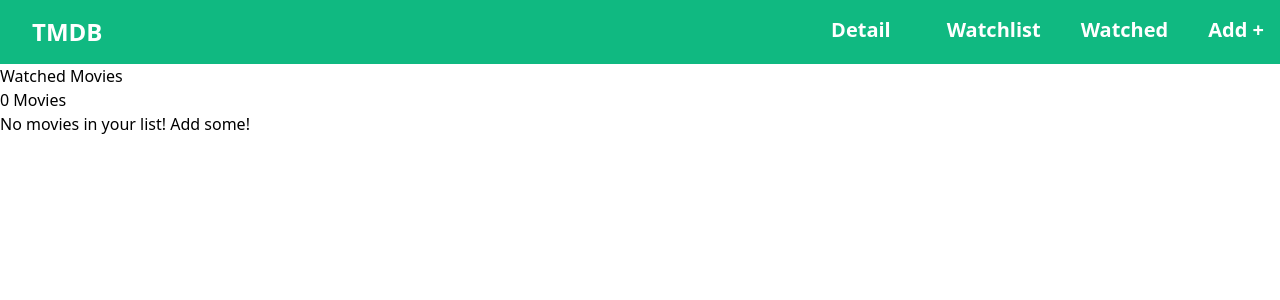
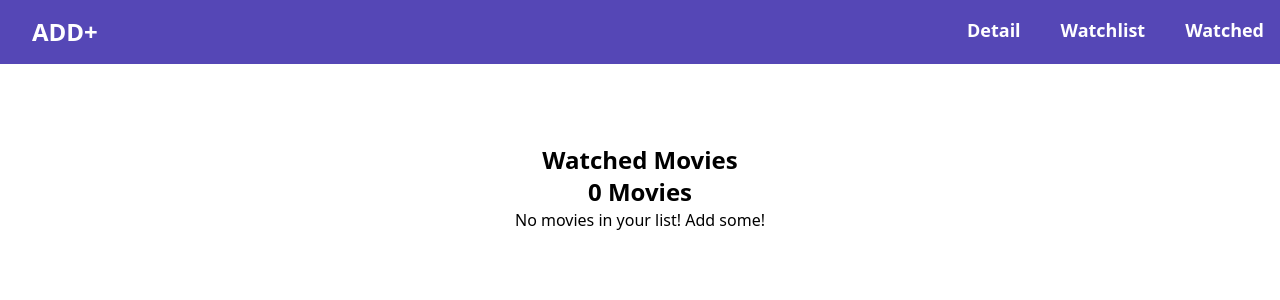
Before and after one commit to Brianrahmarela/tmdb-movie, a React (Create React App) app: page /watched in a window 1280 px wide. Shown: the top 300 px of the page. Built offline with nearby package versions, Linux system fonts and the light colour scheme.

Commit message:
add styling and watched movies

```diff
--- a/package.json
+++ b/package.json
@@ -4,6 +4,9 @@
   "private": true,
   "dependencies": {
     "@craco/craco": "^6.4.0",
+    "@fortawesome/fontawesome-svg-core": "^1.2.36",
+    "@fortawesome/free-solid-svg-icons": "^5.15.4",
+    "@fortawesome/react-fontawesome": "^0.1.16",
     "@testing-library/jest-dom": "^5.11.4",
     "@testing-library/react": "^11.1.0",
     "@testing-library/user-event": "^12.1.10",
--- a/src/App.js
+++ b/src/App.js
@@ -9,7 +9,6 @@ import {
 import Home from "../src/pages/Home";
 import MovieDetail from "../src/pages/MovieDetail";
 import Header from "../src/components/Header";
-import Add from "../src/components/Add";
 import Watched from "../src/components/Watched";
 import Watchlist from "../src/components/Watchlist";
 import { GlobalProvider } from "./context/GlobalState";
@@ -25,7 +24,6 @@ function App() {
 				<Route path="/detail" element={<MovieDetail />}></Route>
 				<Route path="/watchlist" element={<Watchlist />}></Route>
 				<Route path="/watched" element={<Watched />}></Route>
-				<Route path="/add" element={<Add />}></Route>
 			</Routes>
 		</BrowserRouter>
 		</GlobalProvider>
--- a/src/components/Add.js
+++ /dev/null
@@ -1,54 +0,0 @@
-import React, { useState } from "react";
-import  ResultCard  from "./ResultCard";
-
- const Add = () => {
-  const [query, setQuery] = useState("");
-  const [results, setResults] = useState([]);
-
-  const onChange = (e) => {
-    e.preventDefault();
-
-    setQuery(e.target.value);
-
-    fetch(
-      `https://api.themoviedb.org/3/search/movie?api_key=b43ffdc7beb600742db100df024dd5e0&language=en-US&page=1&include_adult=false&query=${e.target.value}`
-    )
-      .then((res) => res.json())
-      .then((data) => {
-        if (!data.errors) {
-          setResults(data.results);
-        } else {
-          setResults([]);
-        }
-      });
-  };
-
-  return (
-    <div className="add-page">
-      <div className="container">
-        <div className="add-content">
-          <div className="input-wrapper">
-            <input
-              type="text"
-              placeholder="Search for a movie"
-              value={query}
-              onChange={onChange}
-            />
-          </div>
-
-          {results.length > 0 && (
-            <ul className="results">
-              {results.map((movie) => (
-                <li key={movie.id}>
-                  <ResultCard movie={movie} />
-                </li>
-              ))}
-            </ul>
-          )}
-        </div>
-      </div>
-    </div>
-  );
-};
-
-export default Add;
--- a/src/components/Header.js
+++ b/src/components/Header.js
@@ -3,28 +3,25 @@ import { Link } from "react-router-dom";
 
 const Header = () => {
 	return (
-		<div className="bg-green-500 h-16" data-testid="navbar">
+		<div className="bg-base h-16" data-testid="navbar">
 			<main className="flex flex-row justify-between max-w-7xl mx-auto p-4">
 				<main className="flex ">
-					<h2 className="text-white font-bold text-xl mx-4">
+					<h2 className="text-white font-bold text-md mx-4">
 						<Link to="/">
-							<h1 className="text-white font-bold text-2xl">TMDB</h1>
+							<h1 className="text-white font-bold text-xl md:text-2xl">ADD+</h1>
 						</Link>{" "}
 					</h2>
 				</main>
 
-				<main className="flex justify-around space-x-10">
-					<h2 className="text-white font-bold text-xl mx-4">
+				<main className="flex justify-around space-x-3 md:space-x-10">
+					<h2 className="text-white font-bold text-md md:text-lg">
 						<Link to="/detail">Detail</Link>
 					</h2>
-					<h2 className="text-white font-bold text-xl">
+					<h2 className="text-white font-bold text-md md:text-lg">
 						<Link to="/watchlist">Watchlist</Link>
 					</h2>
-					<h2 className="text-white font-bold text-xl">
+					<h2 className="text-white font-bold text-md md:text-lg">
 						<Link to="/watched">Watched</Link>
-					</h2>
-					<h2 className="text-white font-bold text-xl">
-						<Link to="/add">Add +</Link>
 					</h2>
 				</main>
 			</main>
--- a/src/components/MovieControls.js
+++ b/src/components/MovieControls.js
@@ -1,5 +1,7 @@
 import React, { useContext } from "react";
 import { GlobalContext } from "../context/GlobalState";
+import {FontAwesomeIcon} from '@fortawesome/react-fontawesome';
+import {faEyeSlash, faTimes} from '@fortawesome/free-solid-svg-icons';
 
 export const MovieControls = ({ type, movie }) => {
   const {
@@ -10,18 +12,18 @@ export const MovieControls = ({ type, movie }) => {
   } = useContext(GlobalContext);
 
   return (
-    <div className="inner-card-controls">
+    <div className="inner-card-controls mt-2">
       {type === "watchlist" && (
         <>
-          <button className="ctrl-btn" onClick={() => addMovieToWatched(movie)}>
-            <i className="fa-fw far fa-eye"></i>
+          <button className="ctrl-btn mr-2" onClick={() => addMovieToWatched(movie)}>
+            <FontAwesomeIcon icon={faEyeSlash} size="lg"></FontAwesomeIcon>
+
           </button>
-
           <button
-            className="ctrl-btn"
+            className="ctrl-btn "
             onClick={() => removeMovieFromWatchlist(movie.id)}
           >
-            <i className="fa-fw fa fa-times"></i>
+           <FontAwesomeIcon icon={faTimes} size="lg"></FontAwesomeIcon>
           </button>
         </>
       )}
@@ -29,14 +31,14 @@ export const MovieControls = ({ type, movie }) => {
       {type === "watched" && (
         <>
           <button className="ctrl-btn" onClick={() => moveToWatchlist(movie)}>
-            <i className="fa-fw far fa-eye-slash"></i>
+            <FontAwesomeIcon icon={faEyeSlash} size="lg"></FontAwesomeIcon>
           </button>
 
           <button
-            className="ctrl-btn"
+            className="ctrl-btn "
             onClick={() => removeFromWatched(movie.id)}
           >
-            <i className="fa-fw fa fa-times"></i>
+           <FontAwesomeIcon icon={faTimes} size="lg"></FontAwesomeIcon>
           </button>
         </>
       )}
--- a/src/components/Watched.js
+++ b/src/components/Watched.js
@@ -6,19 +6,17 @@ import ResultCard from "./ResultCard";
   const { watched } = useContext(GlobalContext);
 
   return (
-    <div className="movie-page">
-      <div className="container">
-        <div className="header">
-          <h1 className="heading">Watched Movies</h1>
+		<div className="flex justify-center">
+      <div>
+				<h1 className="flex font-bold text-2xl justify-center pt-20">Watched Movies</h1>
 
-          <span className="count-pill">
+          <span className="flex font-bold text-2xl justify-center count-pill">
             {watched.length} {watched.length === 1 ? "Movie" : "Movies"}
           </span>
-        </div>
 
         {watched.length > 0 ? (
-          <div className="movie-grid">
-            {watched.map((movie) => (
+					<div className="grid grid-flow-row auto-cols-max grid-cols-1 md:grid-cols-2 lg:grid-cols-3 gap-8 pt-10 justify-center">
+          {watched.map((movie) => (
               <ResultCard movie={movie} key={movie.id} type="watched" />
             ))}
           </div>
--- a/src/components/Watchlist.js
+++ b/src/components/Watchlist.js
@@ -1,6 +1,7 @@
 import React, { useContext } from "react";
 import { GlobalContext } from "../context/GlobalState";
 import ResultCard from "./ResultCard";
+
 
 const Watchlist = () => {
 	const { watchlist } = useContext(GlobalContext);
@@ -15,7 +16,9 @@ const Watchlist = () => {
 				{watchlist.length > 0 ? (
 					<div className="grid grid-flow-row auto-cols-max grid-cols-1 md:grid-cols-2 lg:grid-cols-3 gap-8 pt-10 justify-center">
 						{watchlist.map((movie) => (
+							<>
 							<ResultCard movie={movie} key={movie.id} type="watchlist" />
+							</>
 						))}
 					</div>
 				) : (
--- a/src/context/AppReducer.js
+++ b/src/context/AppReducer.js
@@ -1,11 +1,41 @@
-export default (state, action) => {
+const AppReducer = (state, action) => {
   switch (action.type) {
     case "ADD_MOVIE_TO_WATCHLIST":
       return {
         ...state,
         watchlist: [action.payload, ...state.watchlist],
       };
-    default:
-      return state;
-  }
+      case "REMOVE_MOVIE_FROM_WATCHLIST":
+        return {
+          ...state,
+          watchlist: state.watchlist.filter(
+            (movie) => movie.id !== action.payload
+          ),
+        };
+      case "ADD_MOVIE_TO_WATCHED":
+        return {
+          ...state,
+          watchlist: state.watchlist.filter(
+            (movie) => movie.id !== action.payload.id
+          ),
+          watched: [action.payload, ...state.watched],
+        };
+      case "MOVE_TO_WATCHLIST":
+        return {
+          ...state,
+          watched: state.watched.filter(
+            (movie) => movie.id !== action.payload.id
+          ),
+          watchlist: [action.payload, ...state.watchlist],
+        };
+      case "REMOVE_FROM_WATCHED":
+        return {
+          ...state,
+          watched: state.watched.filter((movie) => movie.id !== action.payload),
+        };
+      default:
+        return state;
+    }
 };
+
+export default AppReducer
--- a/src/context/GlobalState.js
+++ b/src/context/GlobalState.js
@@ -28,16 +28,32 @@ export const GlobalProvider = (props) => {
     dispatch({ type: "ADD_MOVIE_TO_WATCHLIST", payload: movie });
   };
 
+  const removeMovieFromWatchlist = (id) => {
+    dispatch({ type: "REMOVE_MOVIE_FROM_WATCHLIST", payload: id });
+  };
+
+  const addMovieToWatched = (movie) => {
+    dispatch({ type: "ADD_MOVIE_TO_WATCHED", payload: movie });
+  };
+
+  const moveToWatchlist = (movie) => {
+    dispatch({ type: "MOVE_TO_WATCHLIST", payload: movie });
+  };
+
+  const removeFromWatched = (id) => {
+    dispatch({ type: "REMOVE_FROM_WATCHED", payload: id });
+  };
+
   return (
     <GlobalContext.Provider
       value={{
         watchlist: state.watchlist,
         watched: state.watched,
         addMovieToWatchlist,
-        // removeMovieFromWatchlist,
-        // addMovieToWatched,
-        // moveToWatchlist,
-        // removeFromWatched,
+        removeMovieFromWatchlist,
+        addMovieToWatched,
+        moveToWatchlist,
+        removeFromWatched,
       }}
     >
       {props.children}
--- a/src/pages/Home.js
+++ b/src/pages/Home.js
@@ -41,7 +41,7 @@ function Home() {
 					placeholder="search movie"
 					value={titleMovie}
 					onChange={handleChange}
-					className="border border-green-400 rounded-xl w-full py-2 px-4 focus:outline-none text-green-500"
+					className="border border-green rounded-xl w-full py-2 px-4 focus:outline-none text-green-500"
 				/>
 				{movies.length > 0 && (
           <div className="grid grid-flow-row auto-cols-max grid-cols-1 md:grid-cols-2 lg:grid-cols-3 gap-8 pt-10 justify-center">
--- a/tailwind.config.js
+++ b/tailwind.config.js
@@ -3,23 +3,16 @@ module.exports = {
   darkMode: false, // or 'media' or 'class'
   theme: {
 
-      'xs': '320px',
-      // => @media (min-width: 320px) { ... }
-
-      'sm': '640px',
-      // => @media (min-width: 640px) { ... }
-
-      'md': '768px',
-      // => @media (min-width: 768px) { ... }
-
-      'lg': '1024px',
-      // => @media (min-width: 1024px) { ... }
-
-      'xl': '1280px',
-      // => @media (min-width: 1280px) { ... }
-
-      '2xl': '1536px',
-      // => @media (min-width: 1536px) { ... }
+    backgroundColor: theme => ({
+      'base': '#5547b6',
+      'secondary': '#f9f9f9',
+      'disabled': '#d8d8d8',
+      'third': "#e6e3f5",
+      'green': '#15a192'
+    }),
+    borderColor: {
+      'green': '#15a192',
+    },
     extend: {},
   },
   variants: {
```
Also changed, not shown: src/components/ResultCard.js (+35 -11 lines), 1 other file (tests, documents, lock files or other folders).
